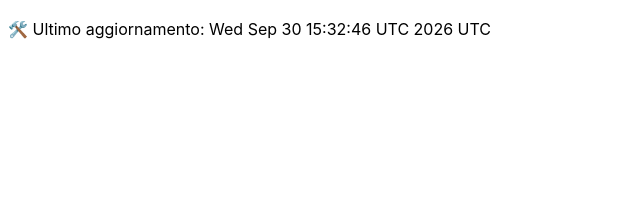
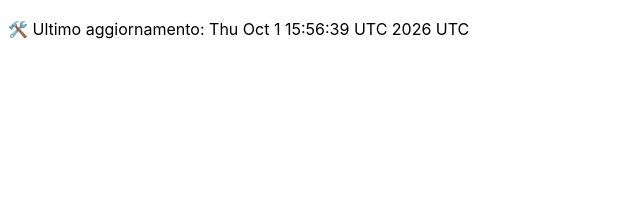
Before and after one commit to DanteTrb/DanteTrb.github.io, a Jekyll site: the page built from badges.md, in a window 1280 px wide. Shown: the top 213 px of the page, without its empty margins (0-640 px from the left). Built offline with Jekyll 4.4.1, drawn with Linux system fonts in a browser that asks for light colours; our own code applies the rules of GitHub Pages for plain Markdown files.

Commit message:
🛠️ Aggiornamento automatico badge

```diff
--- a/badges.md
+++ b/badges.md
@@ -1 +1 @@
-🛠️ Ultimo aggiornamento: Wed Sep 30 15:32:46 UTC 2026 UTC
+🛠️ Ultimo aggiornamento: Thu Oct  1 15:56:39 UTC 2026 UTC
```
